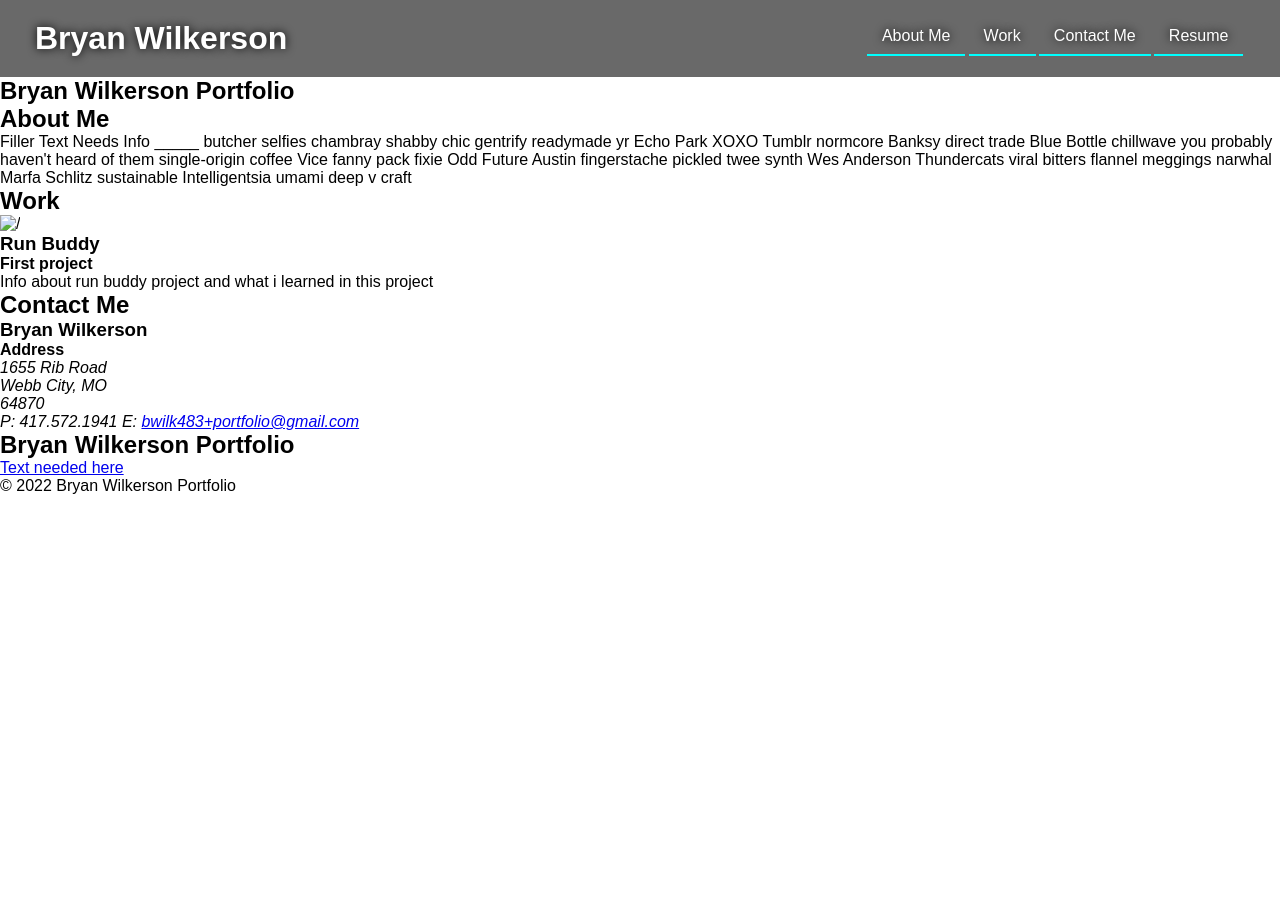
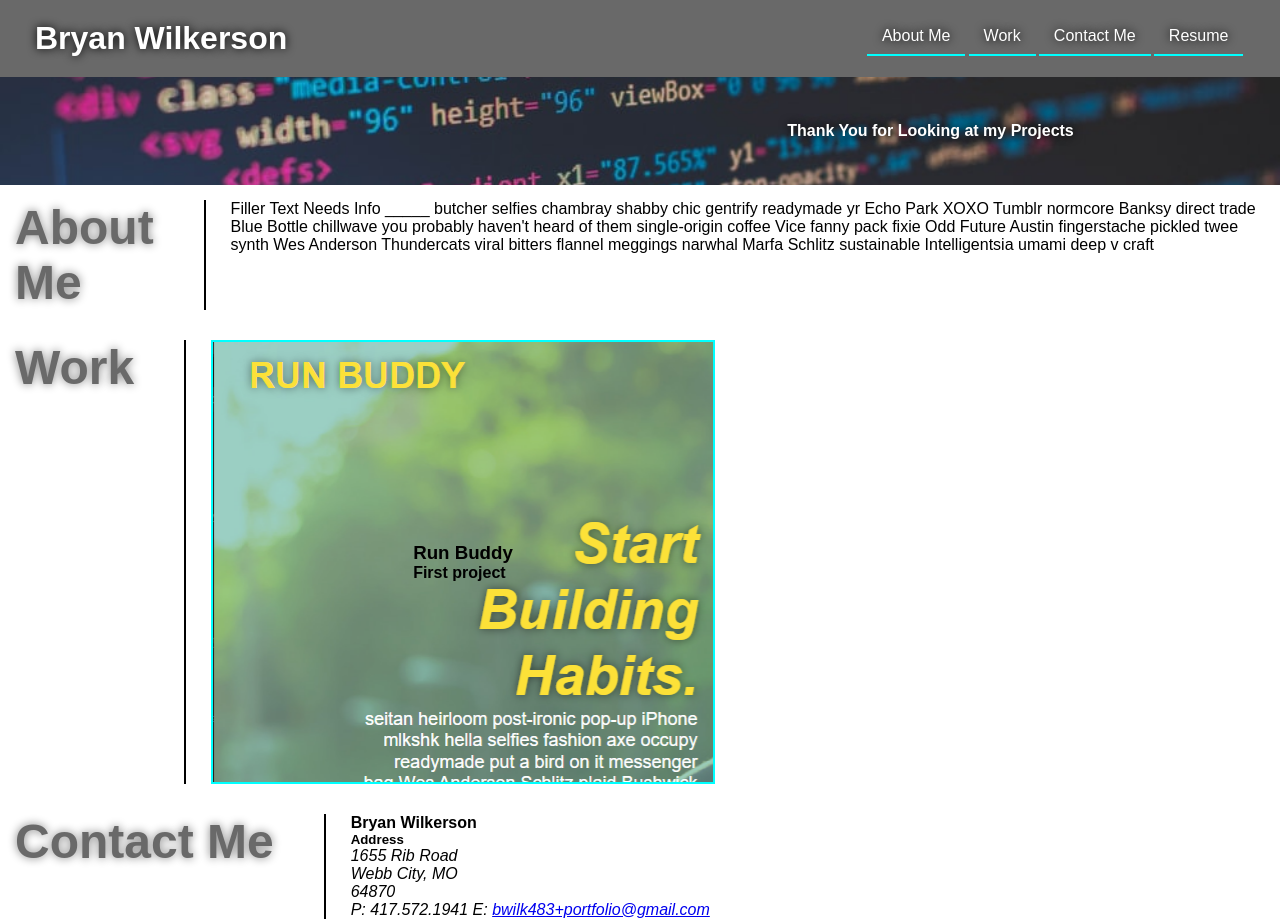
Before and after one commit to bwilk483/portfolio, a plain HTML site: page index.html in a window 1280 px wide. Shown: the top 922 px of the page. Before the commit the page ends 800 px from the top, so only its background shows below. Drawn offline with Linux system fonts and the light colour scheme.

Commit message:
made changes to css for the sections

```diff
--- a/assets/css/style.css
+++ b/assets/css/style.css
@@ -8,10 +8,10 @@
   --primary-color: black;
   --secondary-color: dimgrey;
   --font-color: white;
+  --shadow: 0 0 10px black;
 }
 
 body {
-  color: var(--primary-color);
   font-family: Arial, Helvetica, sans-serif;
 }
 
@@ -36,7 +36,7 @@ header h1 {
   margin: 0;
   font-size: 2rem;
   color: var(--font-color);
-  text-shadow: 0 0 10px black;
+  text-shadow: var(--shadow);
 }
 header a {
   text-decoration: none;
@@ -59,7 +59,7 @@ header nav ul li a {
   padding: 10px 15px;
   font-weight: lighter;
   font-size: 1rem;
-  text-shadow: 0 0 10px black;
+  text-shadow: var(--shadow);
   border-bottom: 2px solid aqua;
   margin: 0.1rem;
 }
@@ -72,3 +72,59 @@ header nav ul li a:hover {
 }
 
 /* hero */
+.hero {
+  background-image: url(../images/hero-img.jpg);
+  background-size: cover;
+  display: flex;
+  justify-content: right;
+  flex-wrap: wrap;
+  align-items: flex-start;
+  background-attachment: fixed;
+  background-position: 80%;
+}
+
+.hero-cta {
+  width: 35%;
+  text-align: center;
+  margin: 3.5%;
+  color: var(--font-color);
+}
+
+.hero-cta h3 {
+  font-size: 16px;
+  text-shadow: var(--shadow);
+  text-align: left;
+}
+
+/*About Me */
+
+.section-style {
+  display: flex;
+  /*justify-content: space-between;*/
+  flex-flow: row nowrap;
+  padding: 15px;
+}
+
+.section-name {
+  color: var(--secondary-color);
+  border-right: 2px solid black;
+  font-size: 2rem;
+  text-shadow: 0 0 10px grey;
+  padding: 0 50px 0 0;
+}
+
+.content {
+  margin-left: 25px;
+}
+
+.project {
+  background-image: url(../images/run-buddy.png);
+  padding: 200px;
+  border: 2px solid aqua;
+  display: flex;
+  justify-content: left;
+}
+
+.run-bubby {
+  background-color: aqua;
+}
--- a/index.html
+++ b/index.html
@@ -33,14 +33,16 @@
     <!--Hero-->
     <section class="hero">
       <div class="hero-cta">
-        <h2>Bryan Wilkerson Portfolio</h2>
+        <h3>Thank You for Looking at my Projects</h3>
       </div>
     </section>
 
     <!--About Me-->
-    <section id="about-me" class="about">
-      <div>
-        <h2>About Me</h2>
+    <section id="about-me" class="section-style">
+      <div class="section-name">
+        <h2 class="title">About Me</h2>
+      </div>
+      <div class="content">
         <p>
           Filler Text Needs Info _____ butcher selfies chambray shabby chic
           gentrify readymade yr Echo Park XOXO Tumblr normcore Banksy direct
@@ -54,35 +56,31 @@
     </section>
 
     <!--Work (Meet the trainer section)-->
-    <section id="work" class="work">
-      <div class="/">
-        <h2 class="/">Work</h2>
+    <section id="work" class="section-style">
+      <div class="section-name">
+        <h2 class="title">Work</h2>
       </div>
 
-      <div class="projects">
+      <div class="content">
         <article class="project">
-          <img src="/" alt="/" />
           <div class="run-buddy">
             <h3 class="project-name">Run Buddy</h3>
             <h4 class="project-info">First project</h4>
-            <p>
-              Info about run buddy project and what i learned in this project
-            </p>
           </div>
         </article>
       </div>
     </section>
 
     <!--Contact Me (Reach out section)-->
-    <section id="contact-me" class="contact">
-      <div>
-        <h2>Contact Me</h2>
+    <section id="contact-me" class="section-style">
+      <div class="section-name">
+        <h2 class="title">Contact Me</h2>
       </div>
 
-      <div class="contact-info">
+      <div class="content">
         <div>
-          <h3>Bryan Wilkerson</h3>
-          <h4>Address</h4>
+          <h4>Bryan Wilkerson</h4>
+          <h5>Address</h5>
           <address>
             1655 Rib Road <br />
             Webb City, MO <br />
```
Also changed, not shown: assets/images/run-buddy.png (added).
